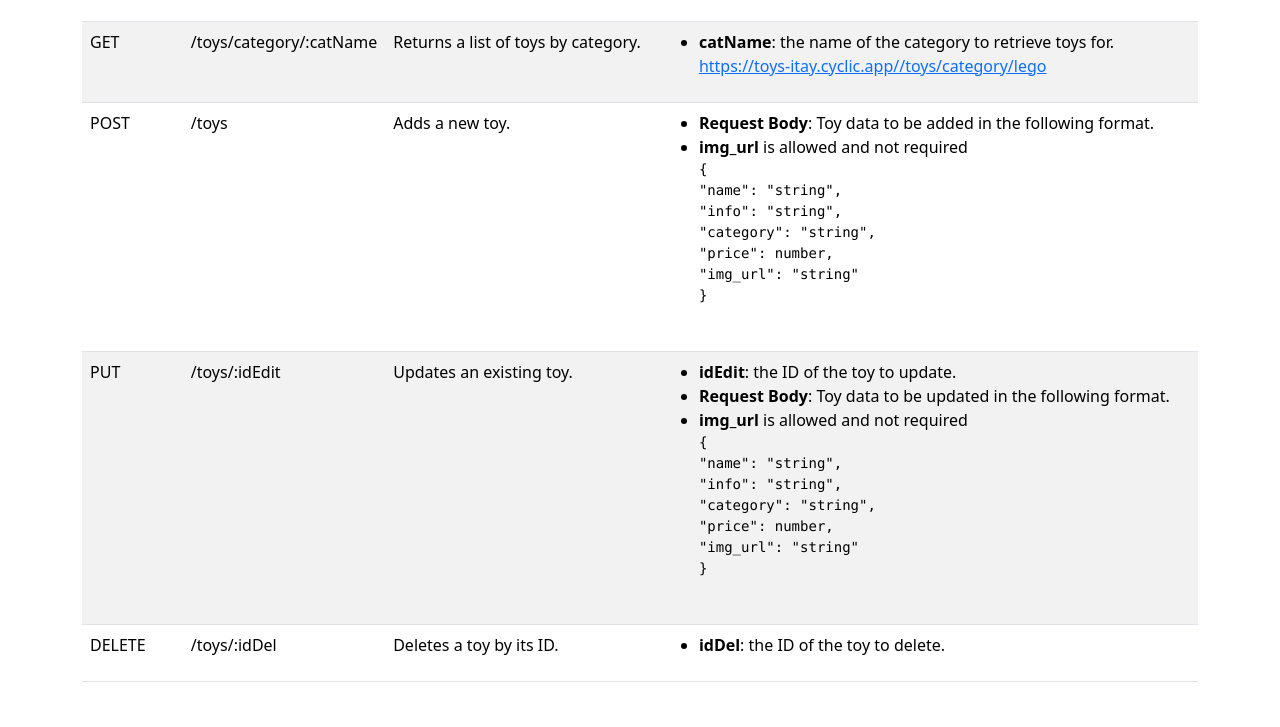
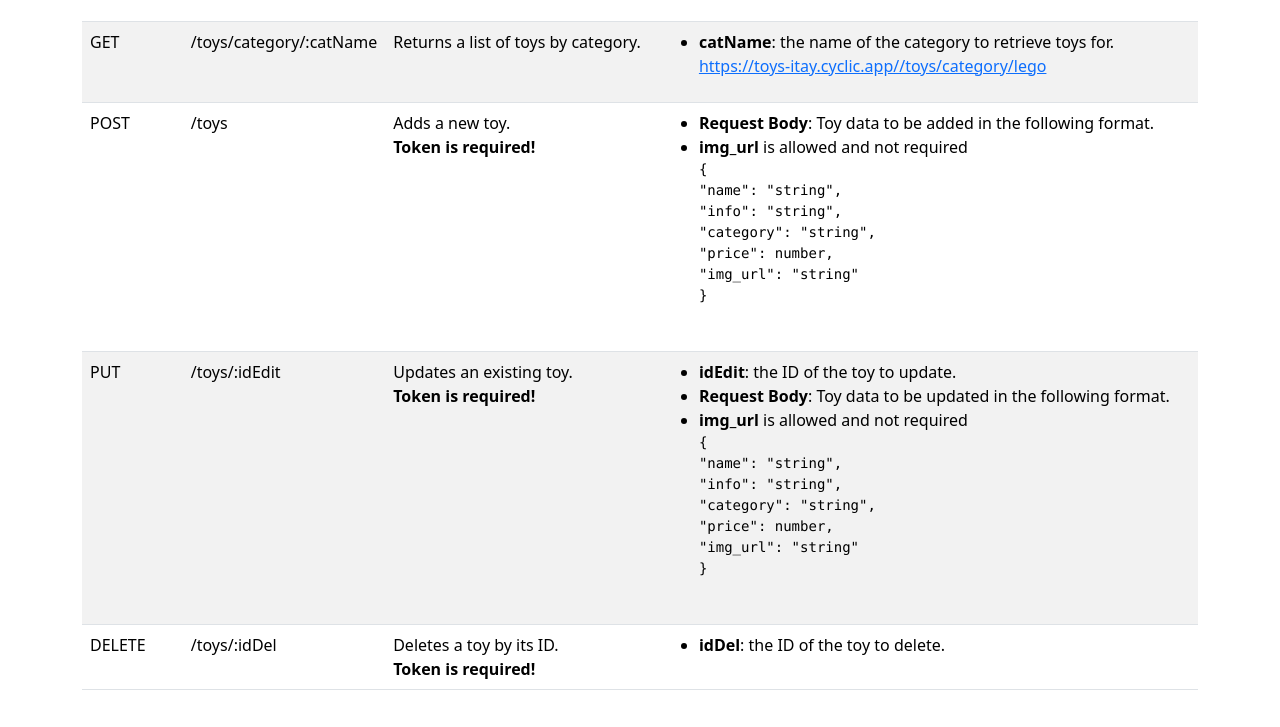
Before and after one commit to ItayMizrachi/Toys, a website: page public/index.html in a window 1280 px wide. Shown: the part 860-1587 px from the top of the page. Drawn offline with nearby package versions, Linux system fonts and the light colour scheme.

Commit message:
Add files via upload

```diff
--- a/public/index.html
+++ b/public/index.html
@@ -116,7 +116,10 @@
           <tr>
             <td>POST</td>
             <td>/toys</td>
-            <td>Adds a new toy.</td>
+            <td>Adds a new toy.
+              <br>
+              <strong>Token is required!</strong>
+            </td>
             <td>
               <ul>
                 <li>
@@ -141,7 +144,10 @@
           <tr>
             <td>PUT</td>
             <td>/toys/:idEdit</td>
-            <td>Updates an existing toy.</td>
+            <td>Updates an existing toy.
+              <br>
+              <strong>Token is required!</strong>
+            </td>
             <td>
               <ul>
                 <li><strong>idEdit</strong>: the ID of the toy to update.</li>
@@ -166,7 +172,10 @@
           <tr>
             <td>DELETE</td>
             <td>/toys/:idDel</td>
-            <td>Deletes a toy by its ID.</td>
+            <td>Deletes a toy by its ID.
+              <br>
+              <strong>Token is required!</strong>
+            </td>
             <td>
               <ul>
                 <li><strong>idDel</strong>: the ID of the toy to delete.</li>
```
